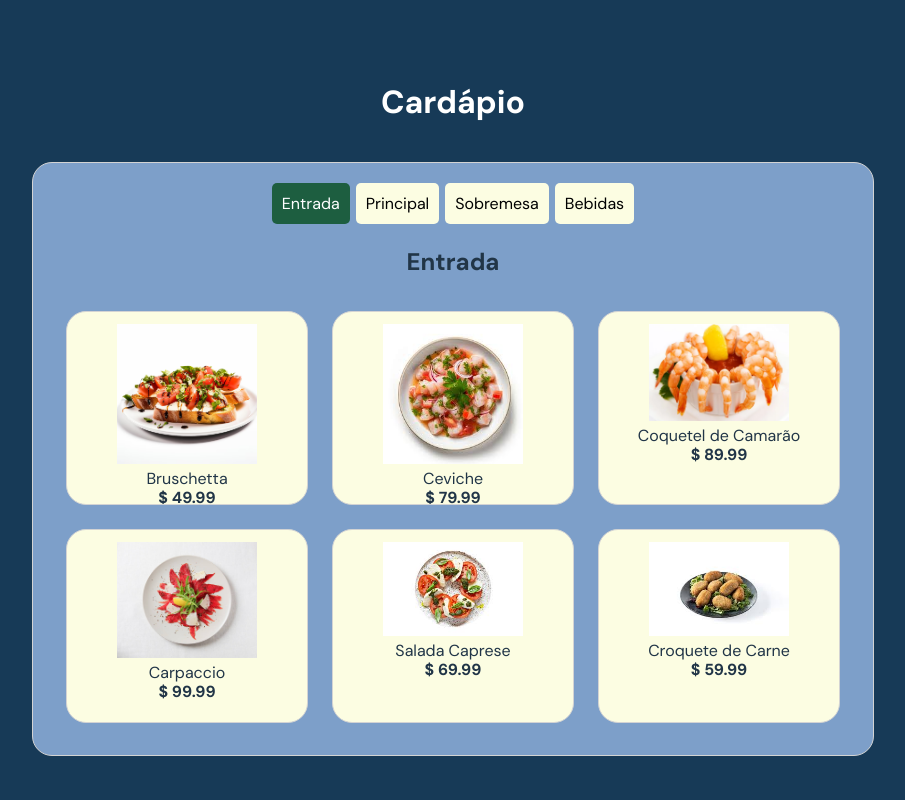
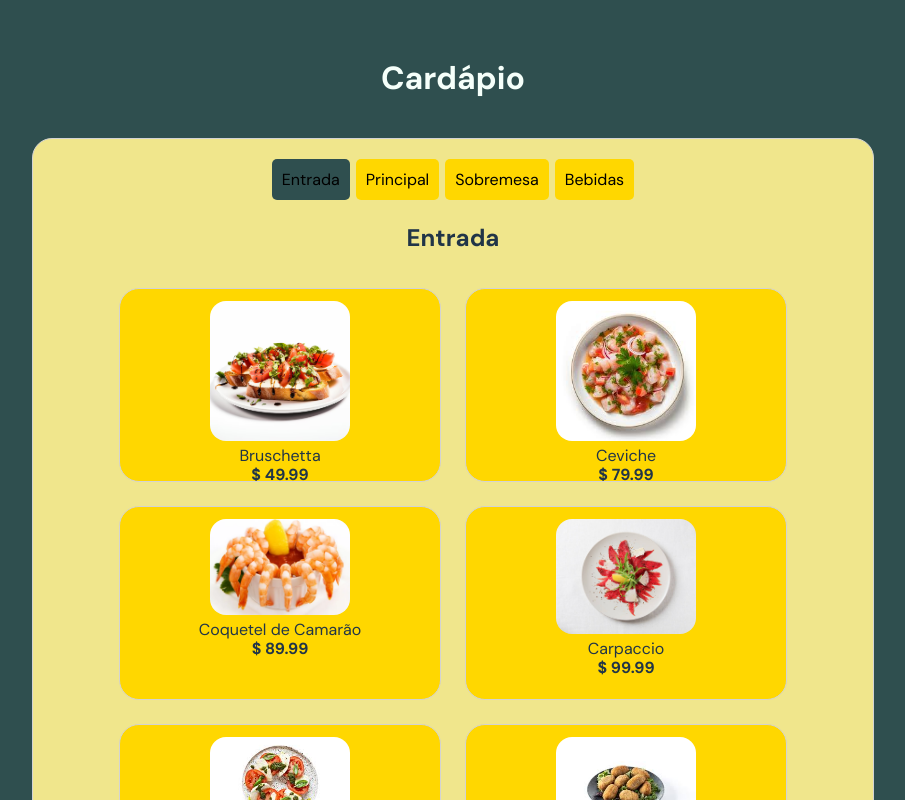
Before and after one commit to Victorios20/cardapio-react, a React (Vite) app: page / in a window 1280 px wide. Shown: the top 800 px of the page, without its empty margins (187-1092 px from the left). Built offline with nearby package versions, Linux system fonts and the light colour scheme.

Commit message:
cores diferentes conforme tamanho de tela

```diff
--- a/src/App.scss
+++ b/src/App.scss
@@ -1,8 +1,13 @@
-$background-color: #7D9FC9;
-$datail-color1:#173A57;
-$datail-color2: #1D5E40;
-$text-color: #fff;
-$detail-color:#FCFDE2;
+$background-color: #F5F5F5;  /* Light Gray */
+$datail-color1: #333333;     /* Charcoal Black */
+$datail-color2: #A9A9A9;     /* Dark Gray */
+$text-color: #000000;        /* Black */
+$detail-color: #FFFFFF;      /* White */
+
+
+
+
+
 .titulo {
   display: flex;
   justify-content: center;
@@ -12,9 +17,10 @@ $detail-color:#FCFDE2;
 }
 
 .titulo h1 {
+  color: $text-color;
   text-align: center;
   font-size: 32px;
-  color: $text-color;
+
 }
 
 body {
@@ -51,12 +57,13 @@ main > section.items {
 }
 
 section.items .product {
+  background-color: $detail-color;
   width: 40%;
   margin: 12px;
   border: 1px solid lightgrey;
   text-align: center;
   border-radius: 20px;
-  background-color: $detail-color;
+
   height: 180px; //altura fixa, alterar.
   overflow: hidden;
   transition: height 0.3s ease-in-out;
@@ -68,14 +75,9 @@ section.items .product.selected {
   align-self: flex-start;
 }
 
-@media (min-width: 768px) {
-  section.items .product {
-    width: 30%;
-  }
-}
-
 section.items .photo img {
   max-width: 140px;
+  border-radius: 1rem;
 }
 
 section.items .description {
@@ -148,3 +150,33 @@ section.summary table tbody tr:last-of-type th {
   border-top: 1px solid black;
   padding: 10px 0;
 }
+
+
+@media (max-width: 431px) {
+  section.items .product {
+    width: 100%;
+  }
+}
+
+@media (min-width: 432px) {
+  $background-color: #F0E68C; /* Khaki */
+  $datail-color1: #2F4F4F;    /* Dark Slate Gray */
+  $datail-color2: #556B2F;    /* Dark Olive Green */
+  $text-color: #F5FFFA;       /* Mint Cream */
+  $detail-color: #FFD700;     /* Gold */
+  body{
+    background-color: $datail-color1;
+  }
+
+
+  section.items .product {
+    background-color: $detail-color;}
+
+  .titulo h1 {
+    color: $text-color;}
+  main > section.items {  background-color:$background-color ;}
+
+  section.items .product {
+    width: 40%;
+  }
+}
--- a/src/components/Menu.scss
+++ b/src/components/Menu.scss
@@ -1,39 +1,22 @@
-$background-color: #7D9FC9;
-$datail-color1:#173A57;
-$datail-color2: #1D5E40;
-$text-color: #fff;
-$detail-color:#FCFDE2;
-/* Remove o azul no botão ao ser clicado no celular */
-button {
-  -webkit-tap-highlight-color: transparent; /* Remove o highlight azul ao tocar */
+$background-color: #F5F5F5;  /* Light Gray */
+$datail-color1: #333333;     /* Charcoal Black */
+$datail-color2: #A9A9A9;     /* Dark Gray */
+$text-color: #000000;        /* Black */
+$detail-color: #FFFFFF;      /* White */
+
+@media (min-width: 432px) {
+  $background-color: #F0E68C; /* Khaki */
+  $datail-color1: #2F4F4F;    /* Dark Slate Gray */
+  $datail-color2: #556B2F;    /* Dark Olive Green */
+  $text-color: #F5FFFA;       /* Mint Cream */
+  $detail-color: #FFD700;     /* Gold */
+  .categorias button {
+    background-color:  #FFD700;     ; /* Cor de fundo dos botões */}
+    .categorias button.active {background-color:#2F4F4F ;}
+
 }
 
-/* Customiza o estado de foco e ativo para os botões */
-button:focus,
-button:active {
-  outline: none; /* Remove a borda de foco padrão */
-  background-color: $datail-color2; /* Cor de fundo desejada ao apertar */
-  color: $text-color; /* Cor do texto desejada ao apertar */
-}
 
-/* Define as cores normais do botão */
-button {
-  background-color: $background-color; /* Cor de fundo normal do botão */
-  border: none; /* Remove borda, se necessário */
-  padding: 10px 20px;
-  border-radius: 5px;
-  cursor: pointer;
-}
-
-button:hover {
-  background-color:$datail-color1; /* Cor ao passar o mouse */
-  color: $text-color; /* Cor do texto ao passar o mouse */
-}
-
-a:focus,
-a:active {
-  color: $text-color; /* Cor do texto ao apertar */
-}
 
 
 .categorias {
@@ -53,18 +36,19 @@ a:active {
 }
 
 .categorias button {
-  margin: 0 3px; /* Espaçamento entre os botões */
+  // background-color: $detail-color; /* Cor de fundo dos botões */
+   margin: 0 3px; /* Espaçamento entre os botões */
   padding: 10px 10px; /* Espaçamento interno dos botões */
   border: none;
   border-radius: 5px;
-  background-color: $detail-color; /* Cor de fundo dos botões */
+
   cursor: pointer; /* Mudança do cursor para pointer */
   transition: background-color 0.3s; /* Transição suave */
 }
 
 .categorias button.active {
-  background-color: #1D5E40; /* Cor de fundo do botão ativo */
-  color: #fff; /* Cor do texto do botão ativo */
+  //background-color: $datail-color2; /* Cor de fundo do botão ativo */
+  //color: #fff; /* Cor do texto do botão ativo */
 }
 
 
```
